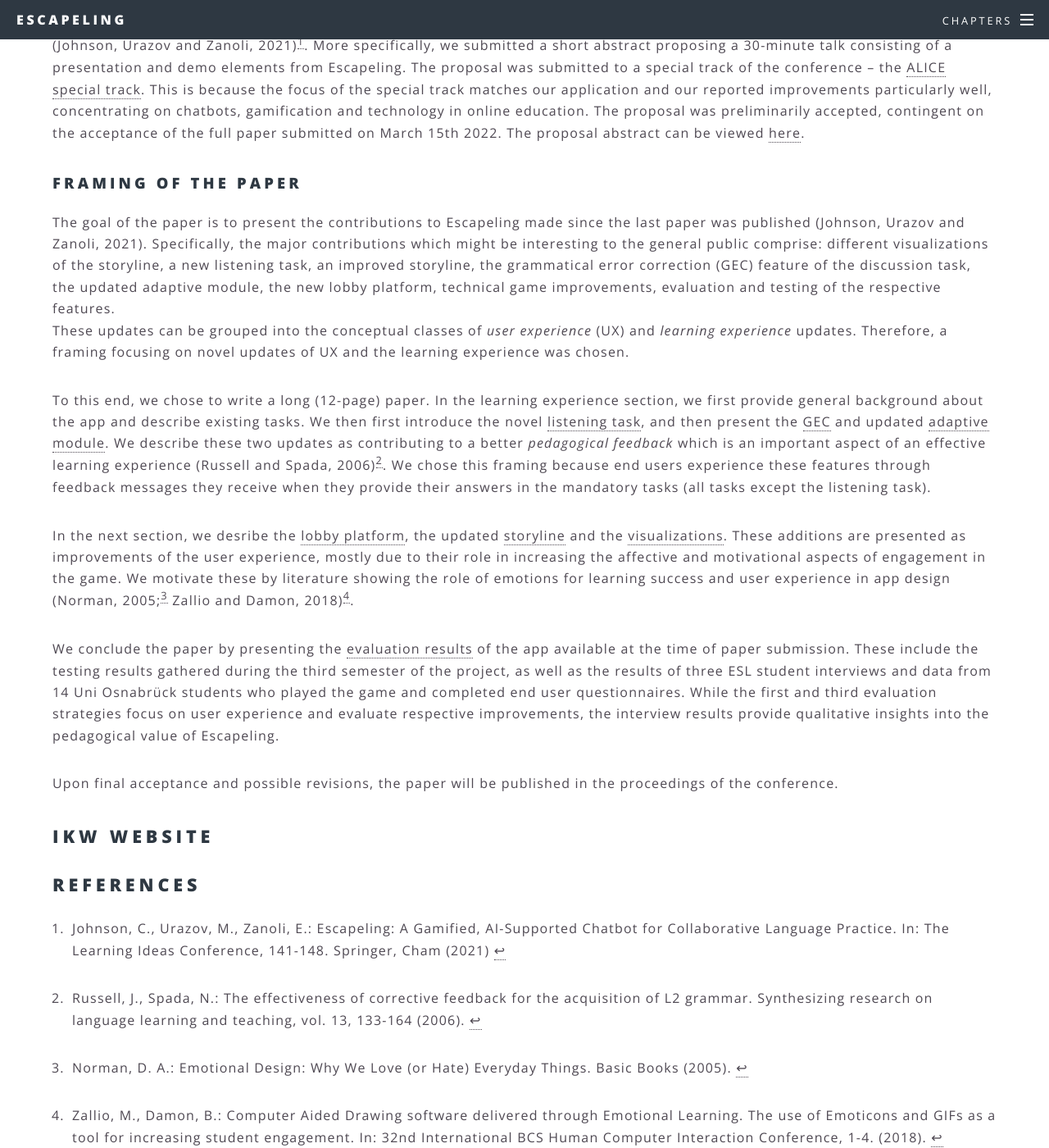
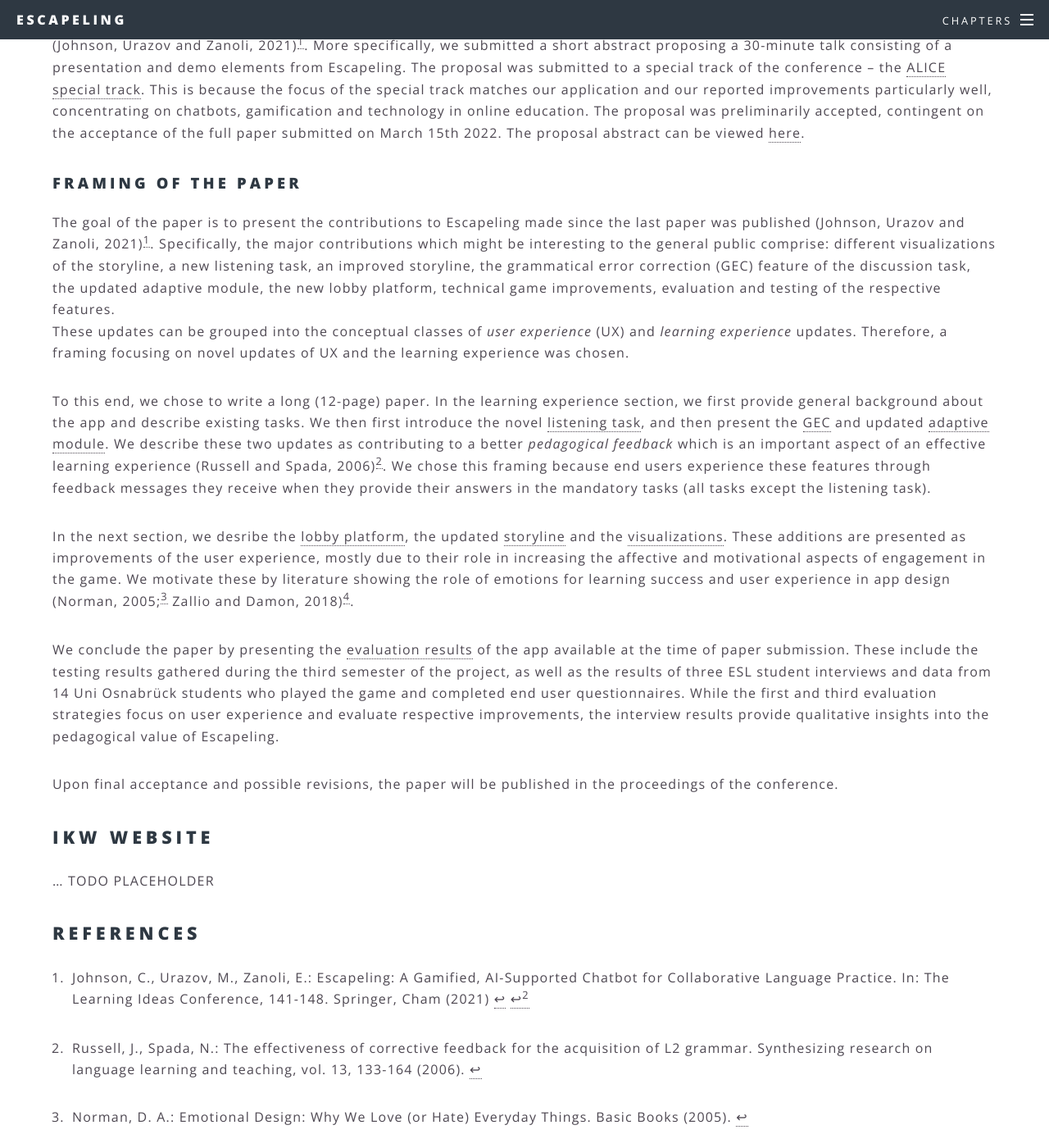
Before and after one commit to ALLUOS/ALLUOS.github.io, a Jekyll site: the page built from _posts/2022-03-17-outcomes.md, in a window 1280 px wide and 1400 px high, scrolled down 860 px. Shown: the whole window at 82% size. Built offline with Jekyll 4.4.1, drawn with Linux system fonts in a browser that asks for light colours.

Commit message:
formatting

```diff
--- a/_posts/2022-03-17-outcomes.md
+++ b/_posts/2022-03-17-outcomes.md
@@ -18,11 +18,12 @@
 
 ## Contents
 
-1. Paper & Conference Talk
-1. IKW website
-1. Play-through Video
-1. Additional Resources
-1. References
+
+1. [Paper & Conference Talk](#paper--conference-talk)
+2. [IKW website](#website)
+3. Play-through Video
+4. Additional Resources
+5. [References](#references)
 
 <div id="paper"></div>
 
@@ -31,7 +32,7 @@
 ### Conference submission
 In order to nicely wrap up all the improvements of Escapeling that were achieved throughout the second year of the project, we decided to write up these contributions as a paper. To publish the paper, we submitted a session proposal to the [Learning Ideas Conference 2022](https://www.learningideasconf.org/) - the conference where the paper written by the previous cohort of the Escapeling team was also submitted to (Johnson, Urazov and Zanoli, 2021)[^a]. More specifically, we submitted a short abstract proposing a 30-minute talk consisting of a presentation and demo elements from Escapeling. The proposal was submitted to a special track of the conference – the [ALICE special track](https://www.learningideasconf.org/alice). This is because the focus of the special track matches our application and our reported improvements particularly well, concentrating on chatbots, gamification and technology in online education. The proposal was preliminarily accepted, contingent on the acceptance of the full paper submitted on March 15th 2022. The proposal abstract can be viewed [here](https://www.learningideasconf.org/program).
 ### Framing of the paper
-The goal of the paper is to present the contributions to Escapeling made since the last paper was published (Johnson, Urazov and Zanoli, 2021). Specifically, the major contributions which might be interesting to the general public comprise: different visualizations of the storyline, a new listening task, an improved storyline, the grammatical error correction (GEC) feature of the discussion task, the updated adaptive module, the new lobby platform,  technical game improvements, evaluation and testing of the respective features.
+The goal of the paper is to present the contributions to Escapeling made since the last paper was published (Johnson, Urazov and Zanoli, 2021)[^a]. Specifically, the major contributions which might be interesting to the general public comprise: different visualizations of the storyline, a new listening task, an improved storyline, the grammatical error correction (GEC) feature of the discussion task, the updated adaptive module, the new lobby platform,  technical game improvements, evaluation and testing of the respective features.
 These updates can be grouped into the conceptual classes of _user experience_ (UX) and _learning experience_ updates. Therefore, a framing focusing on novel updates of UX and the learning experience was chosen.
 
 To this end, we chose to write a long (12-page) paper. In the learning experience section, we first provide general background about the app and describe existing tasks. We then first introduce the novel [listening task]({{ "" | absolute_url }}/2021/03/01/listening.html), and then present the [GEC]({{ "" | absolute_url }}/2021/02/01/GEC.html) and updated [adaptive module](TBD). We describe these two updates as contributing to a better _pedagogical feedback_ which is an important aspect of an effective learning experience (Russell and Spada, 2006)[^b]. We chose this framing because end users experience these features through feedback messages they receive when they provide their answers in the mandatory tasks (all tasks except the listening task).
@@ -42,11 +43,9 @@
 
 Upon final acceptance and possible revisions, the paper will be published in the proceedings of the conference.
 
-<div id="website"></div>
-
 ## IKW Website
 
-<div id="references"></div>
+... TODO PLACEHOLDER
 
 ## References
 
```
